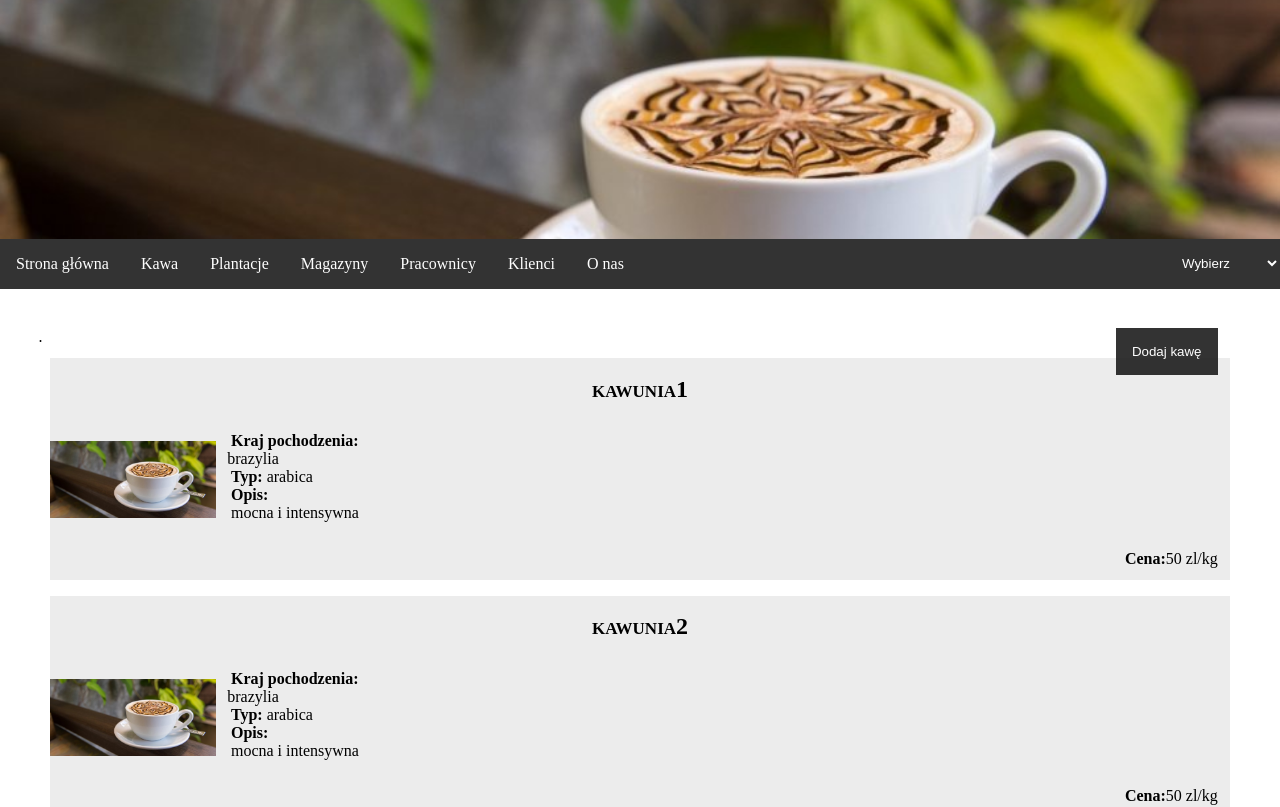
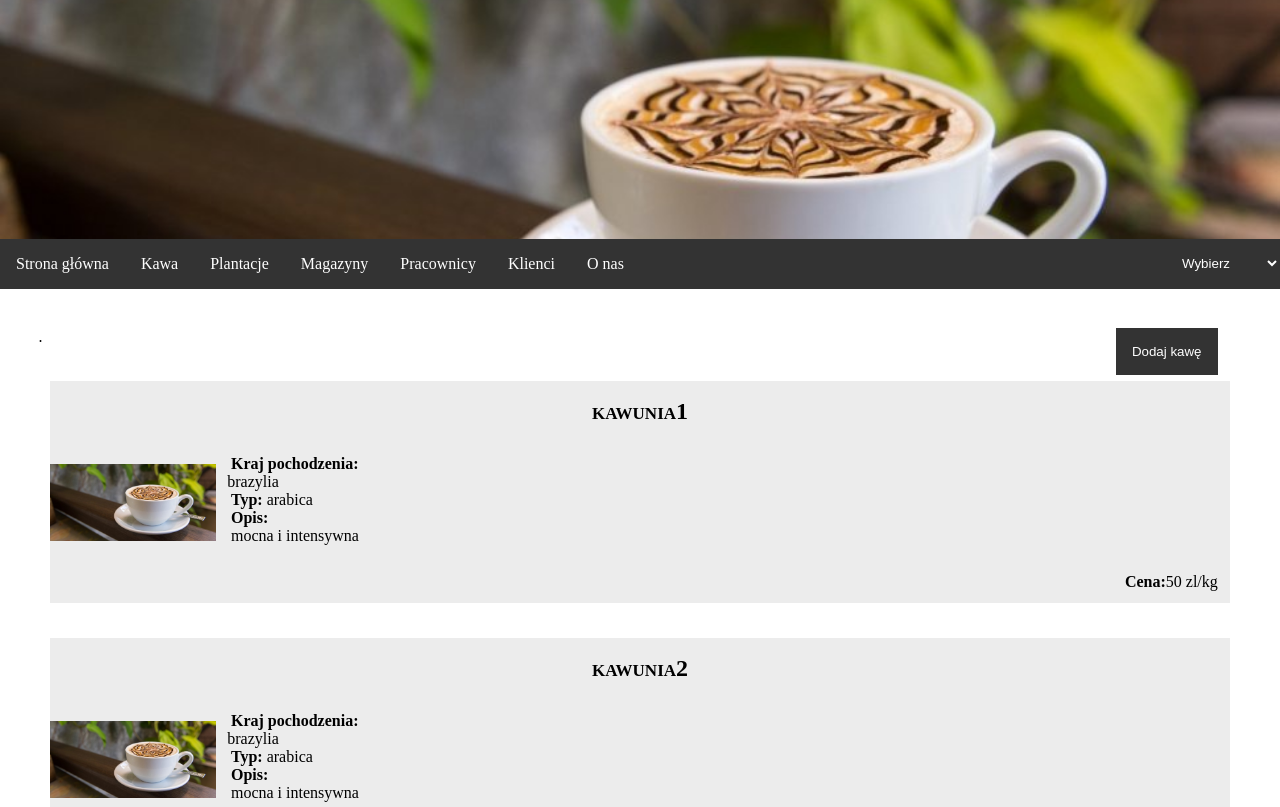
Before and after one commit to sandrapol/kckproj, an Angular app in the folder frontend/: page /coffee in a window 1280 px wide. Shown: the top 807 px of the page. Built offline with nearby package versions, Linux system fonts and the light colour scheme.

Commit message:
może ostatni push

```diff
--- a/frontend/src/app/content/coffe-list/coffe-list.component.css
+++ b/frontend/src/app/content/coffe-list/coffe-list.component.css
@@ -39,6 +39,7 @@ button{
     height: auto;
     width:100%;
     display:inherit;
+    margin-top: 35px;
 }
 .img_cont{
     display: inline-block;
--- a/frontend/src/app/content/customer-list/customer-list.component.css
+++ b/frontend/src/app/content/customer-list/customer-list.component.css
@@ -39,6 +39,7 @@ button{
     height: auto;
     width:100%;
     display:inherit;
+    margin-top: 35px;
 }
 .img_cont{
     display: inline-block;
--- a/frontend/src/app/content/employee-list/employee-list.component.css
+++ b/frontend/src/app/content/employee-list/employee-list.component.css
@@ -39,6 +39,7 @@ button{
     height: auto;
     width:100%;
     display:inherit;
+    margin-top: 35px;
 }
 .img_cont{
     display: inline-block;
--- a/frontend/src/app/content/magazine-list/magazine-list.component.css
+++ b/frontend/src/app/content/magazine-list/magazine-list.component.css
@@ -39,6 +39,7 @@ button{
     height: auto;
     width:100%;
     display:inherit;
+    margin-top: 35px;
 }
 .img_cont{
     display: inline-block;
--- a/frontend/src/app/content/plantation-list/plantation-list.component.css
+++ b/frontend/src/app/content/plantation-list/plantation-list.component.css
@@ -39,6 +39,7 @@ button{
     height: auto;
     width:100%;
     display:inherit;
+    margin-top: 35px;
 }
 .img_cont{
     display: inline-block;
--- a/frontend/src/app/content/plantation-list/plantation-list.component.html
+++ b/frontend/src/app/content/plantation-list/plantation-list.component.html
@@ -1,6 +1,6 @@
 <div class="content">
     <div class="button_cont">.
-        <button routerLink="/newPlantation">Dodaj magazyn</button>
+        <button routerLink="/newPlantation">Dodaj plantację</button>
       </div>
       <div class="lista" *ngFor="let plantation of plantationList">
       <article class="post" (click)="showDetails(plantation.id)">
--- a/frontend/src/app/content/registration/registration.component.css
+++ b/frontend/src/app/content/registration/registration.component.css
@@ -120,6 +120,7 @@ a{
 .account-create .fieldset{
     min-height: 244px;
     background-color: #fff;
+    margin-right:20px;
 }
 
 .fieldset{
@@ -135,6 +136,7 @@ a{
     margin: 0 0 14px;
     padding: 0 0 5px;
     text-transform: uppercase;
+
 }
 
 ul, ol{
--- a/frontend/src/app/content/registration/registration.component.html
+++ b/frontend/src/app/content/registration/registration.component.html
@@ -113,7 +113,7 @@
                   </div>
                   <div class="buttons-set">
                     <p class="back-link">
-                      <a class = "back-link" href="/home">
+                      <a class = "back-link" href="">
                       Cofnij
                       </a>
                     </p>
```
